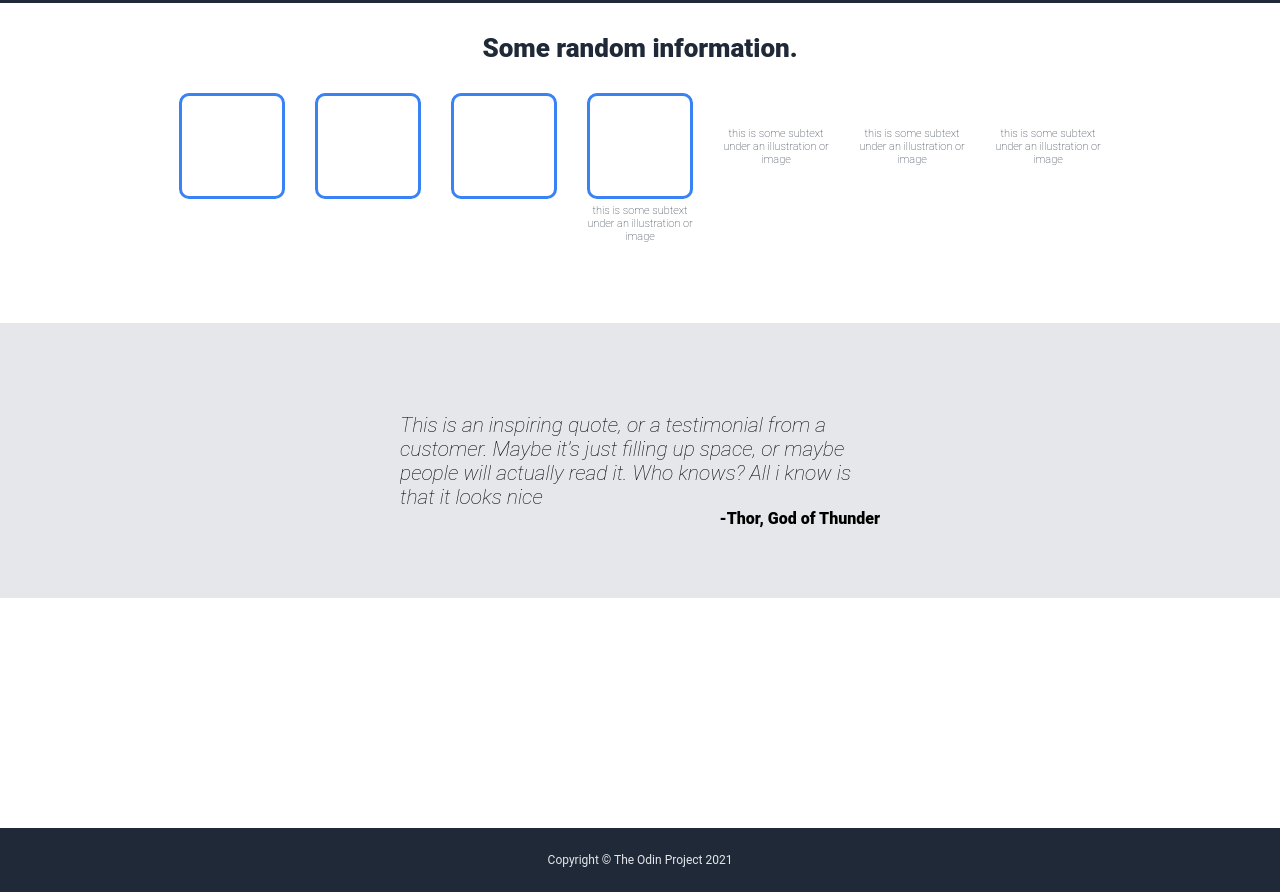
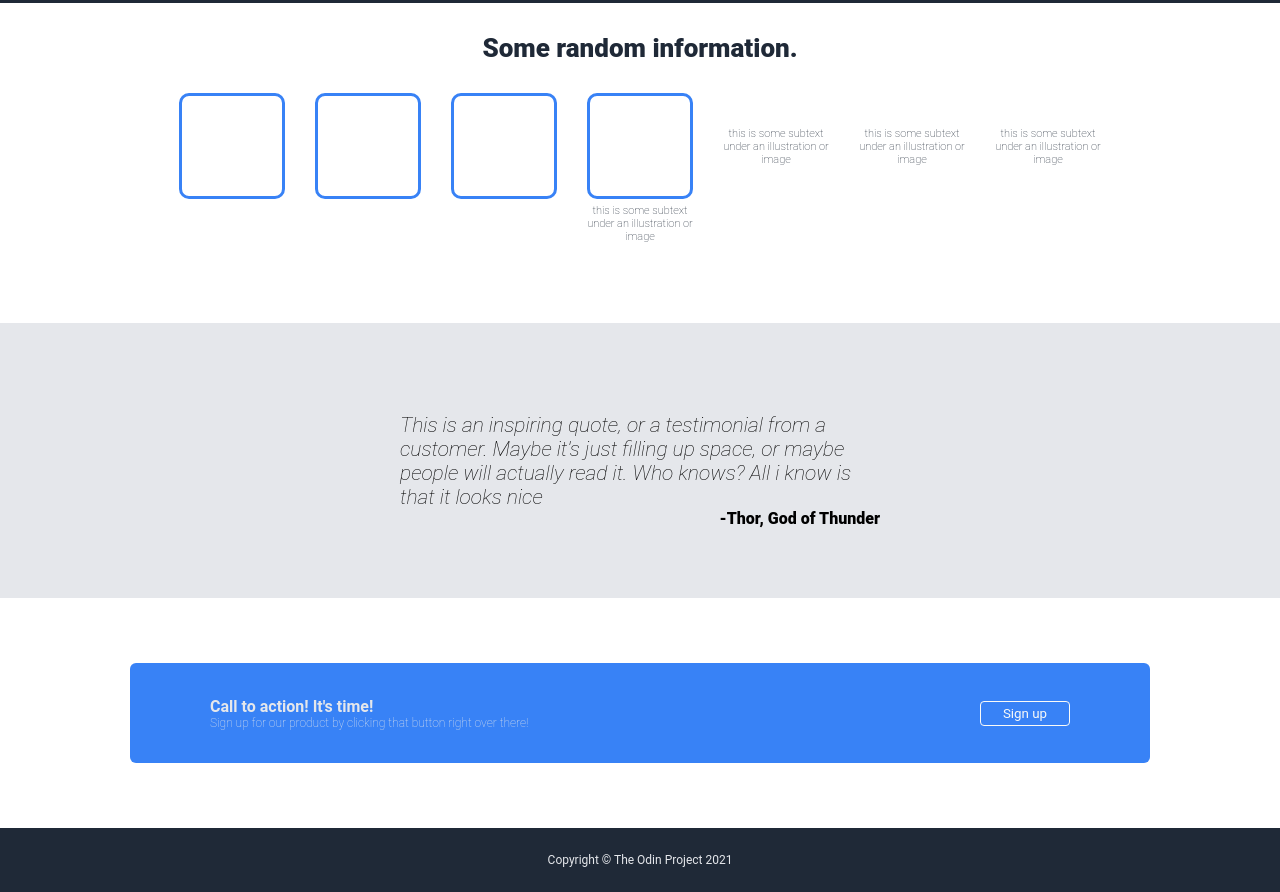
Before and after one commit to Decpalm/landing-page, a plain HTML site: page index.html in a window 1280 px wide. Shown: the part 347-1239 px from the top of the page. Drawn offline with Linux system fonts and the light colour scheme.

Commit message:
Updated index.html and styles.css

```diff
--- a/index.html
+++ b/index.html
@@ -39,7 +39,13 @@
         </div>
 
         <div class="container c4">
-
+            <div class="sub2 container">
+                <div>
+                    <p class="action">Call to action! It's time!</p>
+                    <p class="sub action">Sign up for our product by clicking that button right over there!</p>
+                </div>
+                <button class="b1 b2">Sign up</button>
+            </div>
         </div>
 
 
--- a/styles.css
+++ b/styles.css
@@ -131,8 +131,33 @@ footer.container {
     text-align: left;
     width: 480px;
 }
+
 .thor {
     width: 480px;
     text-align: right;
     font-weight: 900;
 }
+
+.sub2.container {
+    background-color: #3882f6;
+    height: 100px;
+    flex: 1 1 auto;
+    border-radius: 6px;
+    padding: 0 80 0 80;
+    justify-content: space-between;
+}
+
+.action {
+    color: #e5e7eb;
+    font-weight: 700;
+    font-size: 16px;
+}
+
+.sub.action {
+    font-weight: 100;
+    font-size: 12px;
+}
+
+.b1.b2{
+    border: 1px solid #f9faf8;
+}
```
